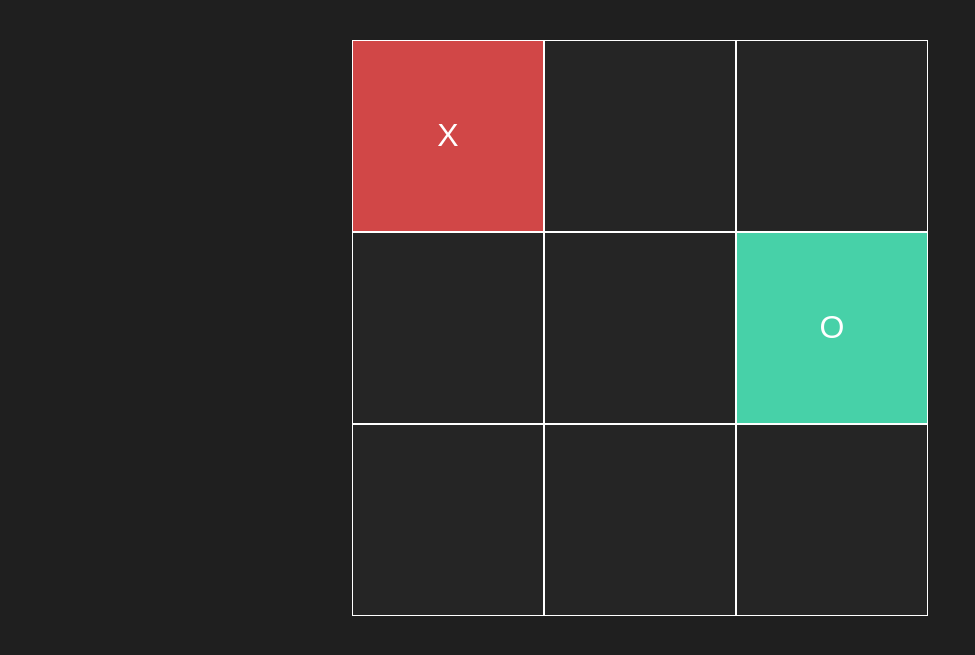
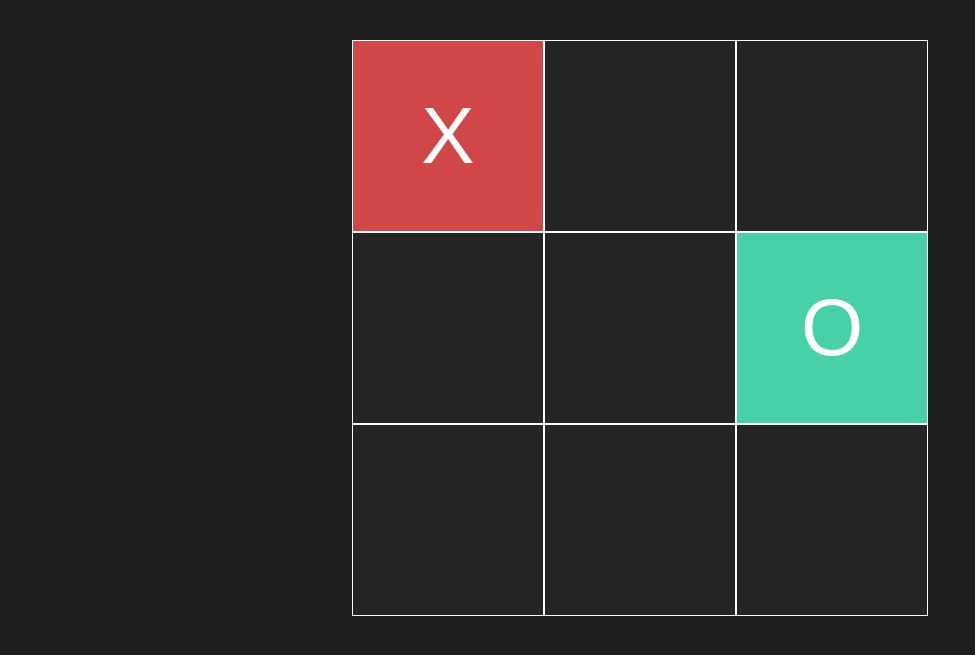
Before and after one commit to goferwplynie/kolko-i-krzyzyk, a plain HTML site: page pages/playerVsComputer.html in a window 1280 px wide. Both pictures are taken after a click on the button 448 px from the left and 264 px from the top of the page. Shown: the part 129-784 px from the top of the page, without its empty margins (0-975 px from the left). Drawn offline with Linux system fonts and the light colour scheme.

Commit message:
ulepszenie minimalne

```diff
--- a/scripts/playerVsComputer.js
+++ b/scripts/playerVsComputer.js
@@ -56,12 +56,14 @@ function RandomInt(min, max) {
 
 function computerMove() {
   if (Gamestatus === "No winner" && move < 9) {
+    num1 = RandomInt(0, 2);
+    num2 = RandomInt(0, 2);
     while (game[num1][num2] !== "") {
       num1 = RandomInt(0, 2);
       num2 = RandomInt(0, 2);
     }
     game[num1][num2] = "O";
-    buttons[num1 * 3 + num2].innerHTML = "O"; //buttons num1 * 3 wybiera pierwszy indeks tablicy, a num2 wybiera drugi indeks tablicy
+    buttons[num1 * 3 + num2].innerHTML = "O";
     buttons[num1 * 3 + num2].classList.add("O");
     move++;
     Gamestatus = findWinner(game);
--- a/styles/style.css
+++ b/styles/style.css
@@ -14,7 +14,7 @@ body {
   background-color: #252525;
   border: 1px solid #fff;
   color: #fff;
-  font-size: 2rem;
+  font-size: 5rem;
 }
 
 .goBack {
```
